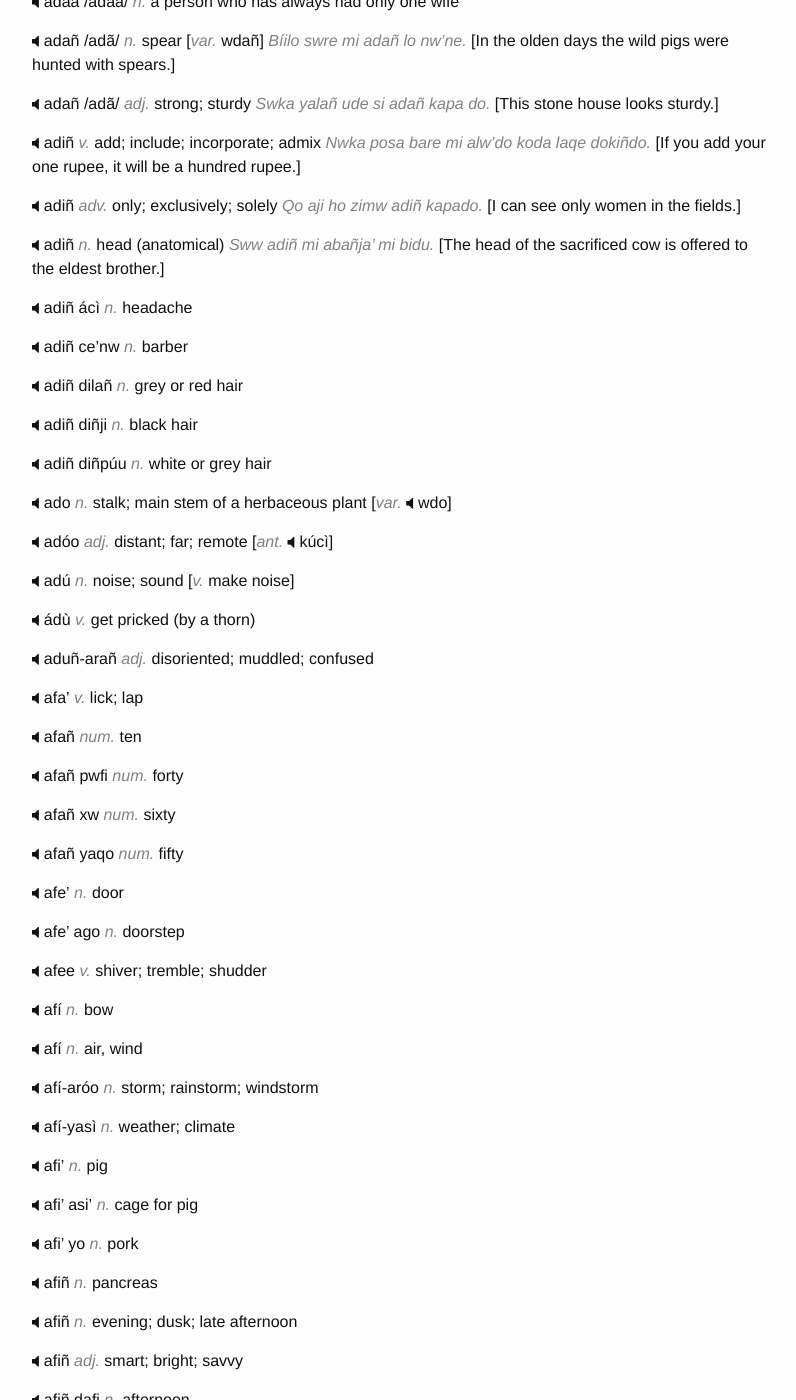
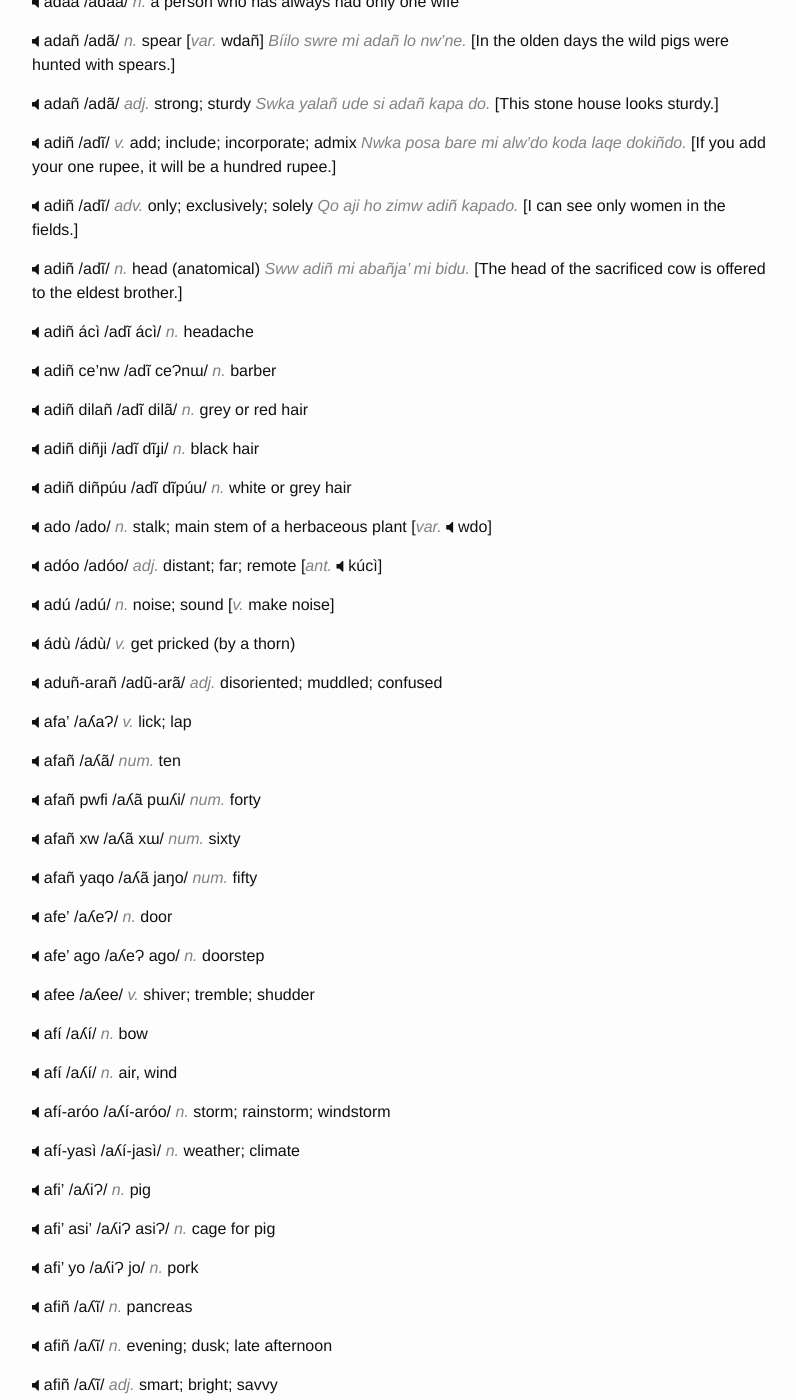
Before and after one commit to hacksparrow/language.apatani.org, a Jekyll site: the page built from dictionary/a.md, in a window 1280 px wide and 1400 px high, scrolled down 3208 px. Shown: the whole window, without its empty margins (238-1034 px from the left). Built offline with Jekyll 4.4.1, drawn with Linux system fonts in a browser that asks for light colours; nearby versions of some CDN libraries; comment, search, counter and statistics services are not loaded; some of the changed text lies outside the part shown.

Commit message:
Update a.md

```diff
--- a/dictionary/a.md
+++ b/dictionary/a.md
@@ -148,131 +148,131 @@ __adañ__  /adã/ _n._  spear [_var._  wdañ]  _Bíilo swre mi adañ lo nw'ne._
 
 __adañ__  /adã/ _adj._  strong; sturdy _Swka yalañ ude si adañ kapa do._ [This stone house looks sturdy.]
 
-__adiñ__  _v._  add; include; incorporate; admix  _Nwka posa bare mi alw'do koda laqe dokiñdo._ [If you add your one rupee, it will be a hundred rupee.]
+__adiñ__ /adĩ/ _v._  add; include; incorporate; admix  _Nwka posa bare mi alw'do koda laqe dokiñdo._ [If you add your one rupee, it will be a hundred rupee.]
 
-__adiñ__  _adv._  only; exclusively; solely _Qo aji ho zimw adiñ kapado._ [I can see only women in the fields.]
+__adiñ__ /adĩ/ _adv._  only; exclusively; solely _Qo aji ho zimw adiñ kapado._ [I can see only women in the fields.]
 
-__adiñ__  _n._  head (anatomical) _Sww adiñ mi abañja' mi bidu._ [The head of the sacrificed cow is offered to the eldest brother.]
+__adiñ__  /adĩ/ _n._  head (anatomical) _Sww adiñ mi abañja' mi bidu._ [The head of the sacrificed cow is offered to the eldest brother.]
 
-__adiñ ácì__	_n._	headache
+__adiñ ácì__ /adĩ ácì/	_n._	headache
 
-__adiñ ce'nw__	_n._	barber
+__adiñ ce'nw__	/adĩ ceɁnɯ/ _n._	barber
 
-__adiñ dilañ__	_n._	grey or red hair
+__adiñ dilañ__	/adĩ dilã/ _n._	grey or red hair
 
-__adiñ diñji__	_n._	black hair
+__adiñ diñji__ /adĩ dĩɟi/	_n._	black hair
 
-__adiñ diñpúu__	_n._	white or grey hair
+__adiñ diñpúu__	/adĩ dĩpúu/ _n._	white or grey hair
 
-__ado__ _n._  stalk; main stem of a herbaceous plant  [_var._  wdo]
+__ado__ /ado/ _n._  stalk; main stem of a herbaceous plant  [_var._  wdo]
 
-__adóo__  _adj._  distant; far; remote  [_ant._  kúcì]
+__adóo__ /adóo/ _adj._  distant; far; remote  [_ant._  kúcì]
 
-__adú__ _n._  noise; sound  [_v._  make noise]
+__adú__ /adú/ _n._  noise; sound  [_v._  make noise]
 
-__ádù__ _v._  get pricked (by a thorn)
+__ádù__ /ádù/ _v._  get pricked (by a thorn)
 
-__aduñ-arañ__ _adj._  disoriented; muddled; confused
+__aduñ-arañ__ /adũ-arã/ _adj._  disoriented; muddled; confused
 
-__afa'__  _v._  lick; lap
+__afa'__  /aʎaɁ/ _v._  lick; lap
 
-__afañ__  _num._  ten
+__afañ__ /aʎã/ _num._  ten
 
-__afañ pwfi__	_num._	forty
+__afañ pwfi__ /aʎã pɯʎi/	_num._	forty
 
-__afañ xw__	_num._	sixty
+__afañ xw__	/aʎã xɯ/ _num._	sixty
 
-__afañ yaqo__	_num._	fifty
+__afañ yaqo__	/aʎã jaŋo/ _num._	fifty
 
-__afe'__  _n._  door
+__afe'__ /aʎeɁ/ _n._  door
 
-__afe' ago__	_n._	doorstep
+__afe' ago__ /aʎeɁ ago/	_n._	doorstep
 
-__afee__  _v._  shiver; tremble; shudder
+__afee__  /aʎee/ _v._  shiver; tremble; shudder
 
-__afí__ _n._  bow
+__afí__ /aʎí/ _n._  bow
 
-__afí__ _n._  air, wind
+__afí__ /aʎí/ _n._  air, wind
 
-__afí-aróo__  _n._  storm; rainstorm; windstorm
+__afí-aróo__ /aʎí-aróo/  _n._  storm; rainstorm; windstorm
 
-__afí-yasì__  _n._  weather; climate
+__afí-yasì__  /aʎí-jasì/ _n._  weather; climate
 
-__afi'__  _n._  pig
+__afi'__  /aʎiɁ/ _n._  pig
 
-__afi' asi'__	_n._	cage for pig
+__afi' asi'__	/aʎiɁ asiɁ/ _n._	cage for pig
 
-__afi' yo__ _n._  pork
+__afi' yo__ /aʎiɁ jo/ _n._  pork
 
-__afiñ__  _n._  pancreas
+__afiñ__ /aʎĩ/  _n._  pancreas
 
-__afiñ__  _n._  evening; dusk; late afternoon
+__afiñ__  /aʎĩ/ _n._  evening; dusk; late afternoon
 
-__afiñ__  _adj._  smart; bright; savvy
+__afiñ__ /aʎĩ/  _adj._  smart; bright; savvy
 
-__afiñ dafi__	_n._	afternoon
+__afiñ dafi__ /aʎĩ daʎi/	_n._	afternoon
 
-__áfò__ _n._  skin; covering
+__áfò__ /áʎò/ _n._  skin; covering
 
-__afoo__  _n._  tongue
+__afoo__  /aʎoo/ _n._  tongue
 
-__afóo goñsò__  _n._  mantis  [_var._  afóo koñsò]
+__afóo goñsò__ /aʎóo gõsò/ _n._  mantis  [_var._  afóo koñsò]
 
-__afú__ _v._  lose something; misplace
+__afú__ /aʎú/ _v._  lose something; misplace
 
-__aga swco__	_int._	interjection to express indifference; let it be	[_syn._	aqw swco; aga swco]
+__aga swco__ /aga sɯco/	_int._	interjection to express indifference; let it be	[_syn._	aqw swco; aga swco]
 
-__agáa__  _adv._  quickly; rapidly; swiftly; immediately
+__agáa__  /agáa/ _adv._  quickly; rapidly; swiftly; immediately
 
-__ágè__ _v._  drain out (water from a field)
+__ágè__ /ágè/ _v._  drain out (water from a field)
 
-__age'__  _v._  stick as with glue
+__age'__  /ageɁ/ _v._  stick as with glue
 
-__age'__  _n._  quiver
+__age'__  /ageɁ/ _n._  quiver
 
-__agiñ__  _post._ with; along with; in the same direction
+__agiñ__  /agĩ/ _post._ with; along with; in the same direction
 
-__agiñ__  _v._  trouble; irk; niggle
+__agiñ__  /agĩ/ _v._  trouble; irk; niggle
 
-__agoo__  _n._  outside [_ant._  ura] [_adj._  external; exterior]
+__agoo__  /agoo/ _n._  outside [_ant._  ura] [_adj._  external; exterior]
 
-__agoo empuñ__	_n._	space between the entrance and the hearth of a traditional Apatani house
+__agoo empuñ__ /agoo empũ/	_n._	space between the entrance and the hearth of a traditional Apatani house
 
-__agoo imi'__	_n._	hearth towards the front of the house
+__agoo imi'__	/agoo imiɁ/ _n._	hearth towards the front of the house
 
-__aguñ__  _n._  mouth; language
+__aguñ__  /agũ/ _n._  mouth; language
 
-__agvr__  _n._  bundh; raised earthen boundary between paddy fields where millet is planted
+__agvr__  /agǝr/ _n._  bundh; raised earthen boundary between paddy fields where millet is planted
 
-__agw__ _v._  dress; clothe; put on dress
+__agw__ /agɯ/ _v._  dress; clothe; put on dress
 
-__agyá__  _v._  to place one's hand(s) with palms facing upwards, as when receiving something.
+__agyá__  /agjá/ _v._  to place one's hand(s) with palms facing upwards, as when receiving something.
 
-__agyañ__ _n._  ritual altar of the Apatanis
+__agyañ__ /agjã/ _n._  ritual altar of the Apatanis
 
-__agyo__  _v._ mix; add; combine
+__agyo__  /agjo/ _v._ mix; add; combine
 
-__agyú__  _n._  string; cord  [_syn._  aháa]
+__agyú__  /agjú/ _n._  string; cord  [_syn._  aháa]
 
-__aha fiifi'__	_adj._	horrifying
+__aha fiifi'__ /aha ʎiiʎiɁ/	_adj._	horrifying
 
-__aha'__  _v._  hang something
+__aha'__  /ahaɁ/ _v._  hang something
 
-__aháa__  _n._  string; cord  [_syn._  agyú]
+__aháa__  /aháa/ _n._  string; cord  [_syn._  agyú]
 
-__aháa__  _n._  heart
+__aháa__  /aháa/ _n._  heart
 
-__aháa ahw'__ _v._  forget; fail to remember
+__aháa ahw'__ /aháa ahɯɁ/ _v._  forget; fail to remember
 
-__aháa ba'__  _v._  hate; loathe; abhor
+__aháa ba'__  /aháa baɁ/ _v._  hate; loathe; abhor
 
-__aháa du'__	_n._	heartbeat
+__aháa du'__	/aháa duɁ/ _n._	heartbeat
 
-__aháa pìitañ__	_n._	thirst
+__aháa pìitañ__	/aháa pìitã/ _n._	thirst
 
-__ahe__ _v._  bet; wager; gamble
+__ahe__ /ahe/ _v._  bet; wager; gamble
 
-__ahi__	_n._	tooth
+__ahi__	/ahi/ _n._	tooth
 
 __ahì__ _n._  fruit
 
```
